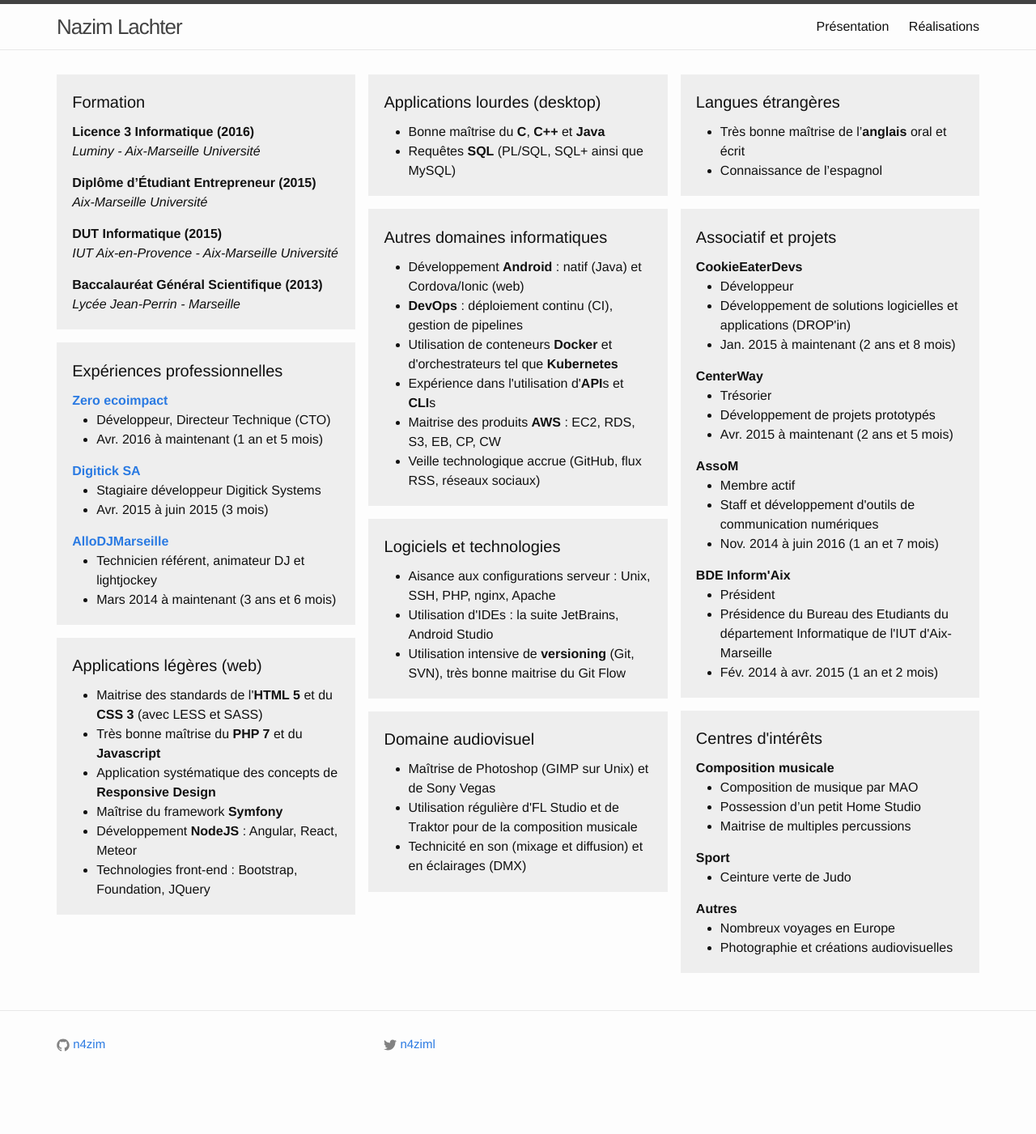
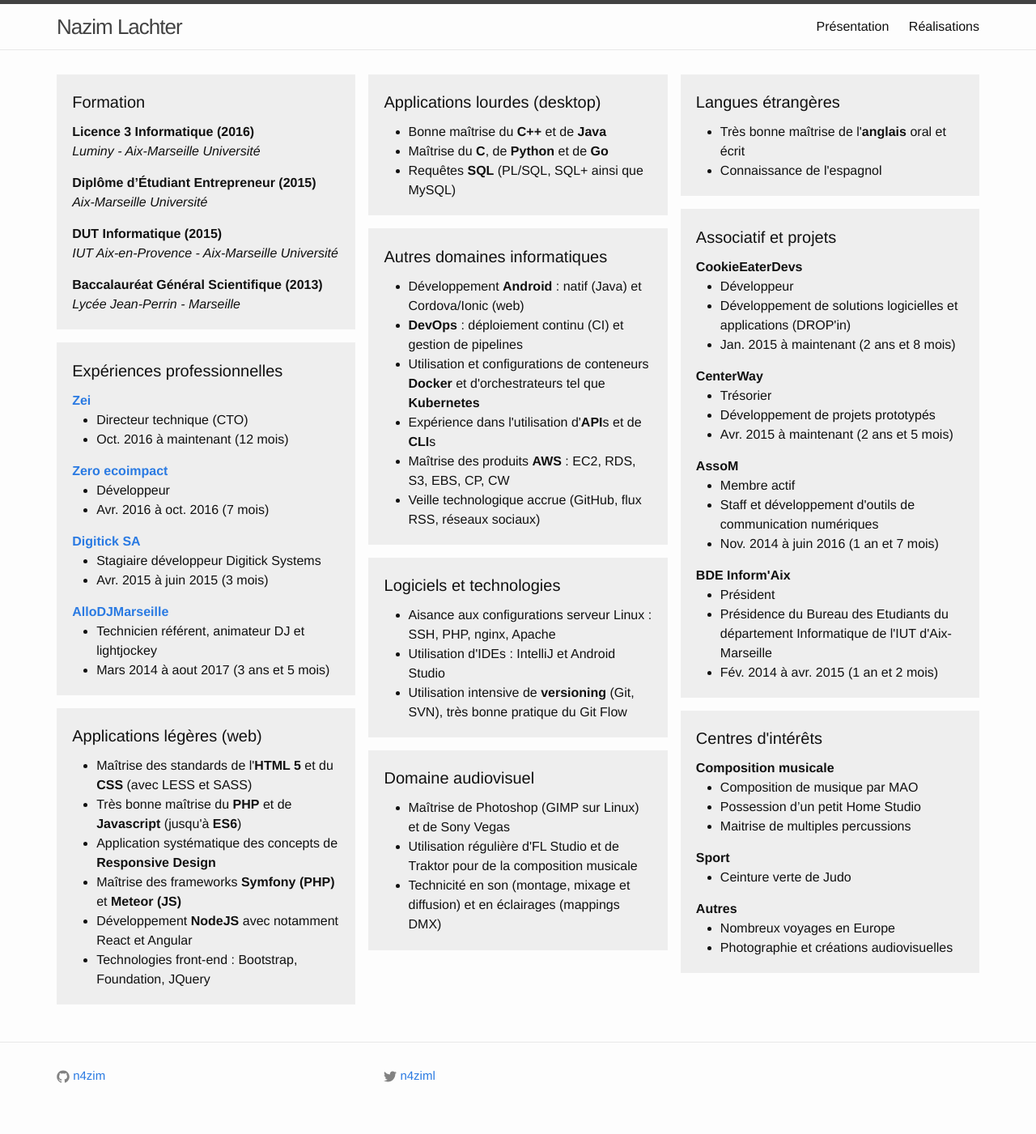
Before and after one commit to n4zim/n4zim.github.io, a Jekyll site: the page built from index.md, in a window 1280 px wide. Shown: the whole page at 81% size. Built offline with Jekyll 4.4.1, drawn with Linux system fonts in a browser that asks for light colours; before the commit the page ends 1362 px from its top, so only the background shows below that.

Commit message:
Modifications sur les textes et le CSS

```diff
--- a/_data/skills.yml
+++ b/_data/skills.yml
@@ -2,16 +2,16 @@
     fr: "Applications légères (web)"
     en: "Web applications"
   elements:
-    - fr: "Maitrise des standards de l'<strong>HTML 5</strong> et du <strong>CSS 3</strong> (avec LESS et SASS)"
+    - fr: "Maîtrise des standards de l'<strong>HTML 5</strong> et du <strong>CSS</strong> (avec LESS et SASS)"
       en: ""
-    - fr: "Très bonne maîtrise du <strong>PHP 7</strong> et du <strong>Javascript</strong>"
+    - fr: "Très bonne maîtrise du <strong>PHP</strong> et de <strong>Javascript</strong> (jusqu'à <strong>ES6</strong>)"
       en: ""
     - fr: "Application systématique des concepts de <strong>Responsive Design</strong>"
       en: ""
-    - fr: "Maîtrise du framework <strong>Symfony</strong>"
+    - fr: "Maîtrise des frameworks <strong>Symfony (PHP)</strong> et <strong>Meteor (JS)</strong>"
       en: ""
-    - fr: "Développement <strong>NodeJS</strong> : Angular, React, Meteor"
-      en: "<strong>NodeJS</strong> development : Angular, React, Meteor"
+    - fr: "Développement <strong>NodeJS</strong> avec notamment React et Angular"
+      en: "<strong>NodeJS</strong> development : Angular, React"
     - fr: "Technologies front-end : Bootstrap, Foundation, JQuery"
       en: "Front-end technologies : Bootstrap, Foundation, JQuery"
 
@@ -19,7 +19,9 @@
     fr: "Applications lourdes (desktop)"
     en: ""
   elements:
-    - fr: "Bonne maîtrise du <strong>C</strong>, <strong>C++</strong> et <strong>Java</strong>"
+    - fr: "Bonne maîtrise du <strong>C++</strong> et de <strong>Java</strong>"
+      en: ""
+    - fr: "Maîtrise du <strong>C</strong>, de <strong>Python</strong> et de <strong>Go</strong>"
       en: ""
     - fr: "Requêtes <strong>SQL</strong> (PL/SQL, SQL+ ainsi que MySQL)"
       en: ""
@@ -30,13 +32,13 @@
   elements:
     - fr: "Développement <strong>Android</strong> : natif (Java) et Cordova/Ionic (web)"
       en: "<strong>Android</strong> development : native (Java) and Cordova/Ionic (web)"
-    - fr: "<strong>DevOps</strong> : déploiement continu (CI), gestion de pipelines"
+    - fr: "<strong>DevOps</strong> : déploiement continu (CI) et gestion de pipelines"
       en: "DevOps : Continuous Integration, pipelines management"
-    - fr: "Utilisation de conteneurs <strong>Docker</strong> et d'orchestrateurs tel que <strong>Kubernetes</strong>"
+    - fr: "Utilisation et configurations de conteneurs <strong>Docker</strong> et d'orchestrateurs tel que <strong>Kubernetes</strong>"
       en: ""
-    - fr: "Expérience dans l'utilisation d'<strong>API</strong>s et <strong>CLI</strong>s"
+    - fr: "Expérience dans l'utilisation d'<strong>API</strong>s et de <strong>CLI</strong>s"
       en: ""
-    - fr: "Maitrise des produits <strong>AWS</strong> : EC2, RDS, S3, EB, CP, CW"
+    - fr: "Maîtrise des produits <strong>AWS</strong> : EC2, RDS, S3, EBS, CP, CW"
       en: ""
     - fr: "Veille technologique accrue (GitHub, flux RSS, réseaux sociaux)"
       en: ""
@@ -45,29 +47,29 @@
     fr: "Logiciels et technologies"
     en: "Softwares and technologies"
   elements:
-    - fr: "Aisance aux configurations serveur : Unix, SSH, PHP, nginx, Apache"
+    - fr: "Aisance aux configurations serveur Linux : SSH, PHP, nginx, Apache"
       en: ""
-    - fr: "Utilisation d'IDEs : la suite JetBrains, Android Studio"
+    - fr: "Utilisation d'IDEs : IntelliJ et Android Studio"
       en: ""
-    - fr: "Utilisation intensive de <strong>versioning</strong> (Git, SVN), très bonne maitrise du Git Flow"
+    - fr: "Utilisation intensive de <strong>versioning</strong> (Git, SVN), très bonne pratique du Git Flow"
       en: ""
 
 - category:
     fr: "Domaine audiovisuel"
     en: ""
   elements:
-    - fr: "Maîtrise de Photoshop (GIMP sur Unix) et de Sony Vegas"
+    - fr: "Maîtrise de Photoshop (GIMP sur Linux) et de Sony Vegas"
       en: ""
     - fr: "Utilisation régulière d'FL Studio et de Traktor pour de la composition musicale"
       en: ""
-    - fr: "Technicité en son (mixage et diffusion) et en éclairages (DMX)"
+    - fr: "Technicité en son (montage, mixage et diffusion) et en éclairages (mappings DMX)"
       en: ""
 
 - category:
     fr: "Langues étrangères"
     en: ""
   elements:
-    - fr: "Très bonne maîtrise de l’<strong>anglais</strong> oral et écrit"
+    - fr: "Très bonne maîtrise de l'<strong>anglais</strong> oral et écrit"
       en: ""
-    - fr: "Connaissance de l’espagnol"
+    - fr: "Connaissance de l'espagnol"
       en: ""
--- a/_sass/grids.scss
+++ b/_sass/grids.scss
@@ -25,7 +25,7 @@ $gutter: 1em;
 
 }
 
-@media only screen and (min-width: 400px) {
+@media only screen and (min-width: 670px) {
   .grid {
     -moz-column-count: 2;
     -webkit-column-count: 2;
@@ -33,7 +33,7 @@ $gutter: 1em;
   }
 }
 
-@media only screen and (min-width: 800px) {
+@media only screen and (min-width: 980px) {
   .grid {
     -moz-column-count: 3;
     -webkit-column-count: 3;
```
Also changed, not shown: _data/experience.yml (+11 -3 lines).
